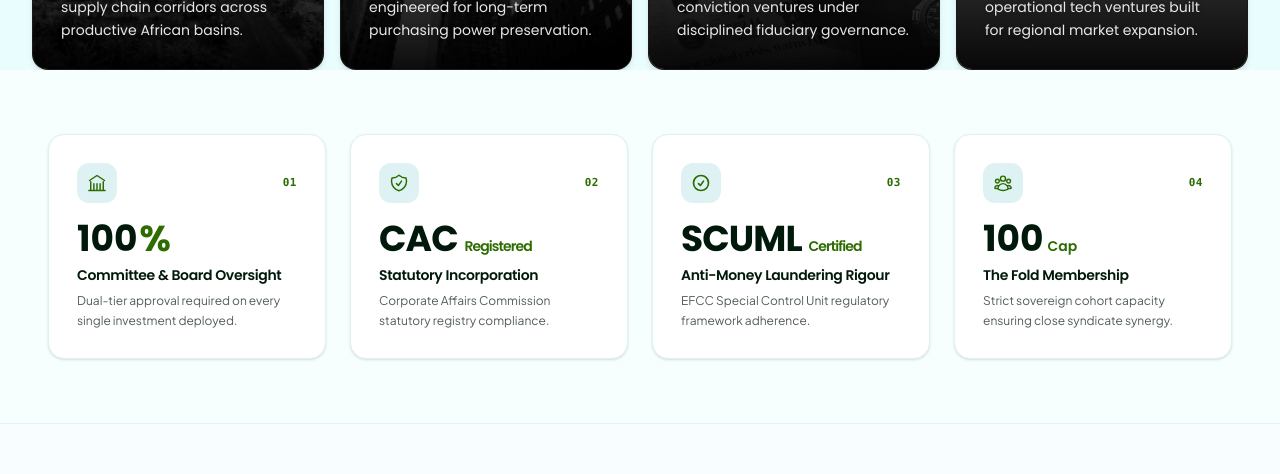
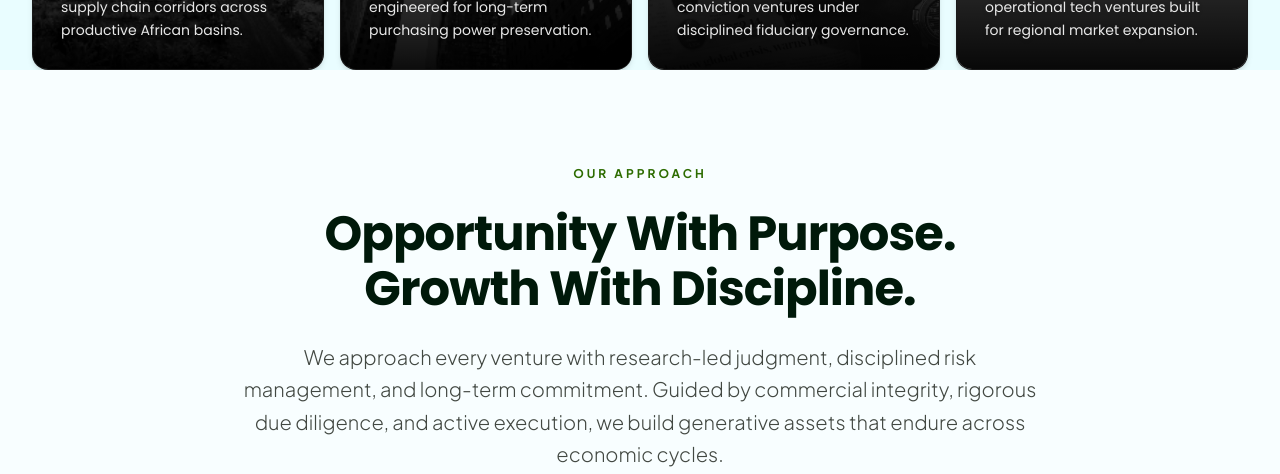
Before and after one commit to danielosita508/hundredfold, a Next.js app: page / in a window 1280 px wide. Shown: the part 1944-2418 px from the top of the page. Built offline with nearby package versions, Linux system fonts and the light colour scheme; grey boxes are pictures that could not be loaded.

Commit message:
chore: remove facts & governance band from homepage as requested

```diff
--- a/app/page.tsx
+++ b/app/page.tsx
@@ -4,7 +4,6 @@ import React, { useState, useEffect } from "react";
 import Link from "next/link";
 import Image from "next/image";
 import HeroTicker from "@/components/home/HeroTicker";
-import FactsBand from "@/components/home/FactsBand";
 import SplitText from "@/components/ui/SplitText";
 import BackgroundBeams from "@/components/ui/BackgroundBeams";
 import siteConfig from "@/lib/site-config";
@@ -469,9 +468,6 @@ export default function Home() {
         </div>
       </section>
 
-      {/* ─── FACTS & GOVERNANCE BAND (Motion Primitives Animated Numbers & Spotlight) ─── */}
-      <FactsBand />
-
       {/* ─── SECTION 4: OUR APPROACH (Simple Centralized Summary) ─── */}
       <section className="relative w-full py-16 sm:py-20 lg:py-24 bg-white/70">
         <div className="max-w-[860px] mx-auto px-6 lg:px-8 text-center">
```
